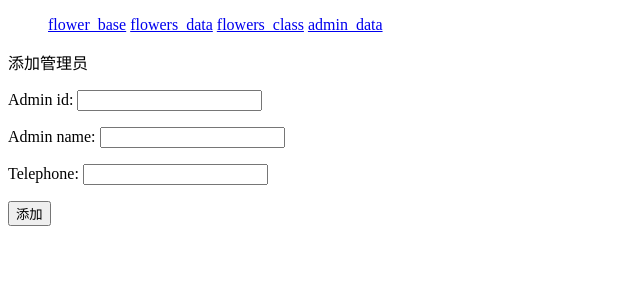
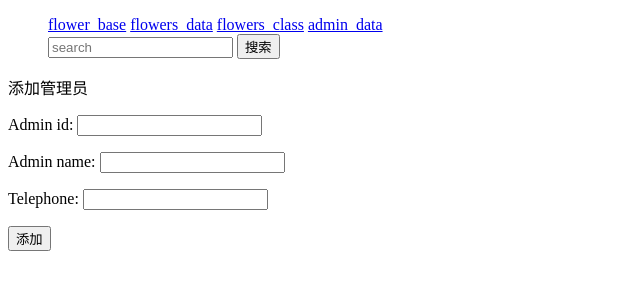
Before and after one commit to txbxxx/Flower_inventory_system, a Django app: page /add_admin in a window 1280 px wide. Shown: the top 300 px of the page, without its empty margins (0-640 px from the left). Run offline with Django 4.2, Linux system fonts and the light colour scheme.

Commit message:
更新了基础搜索花的功能

```diff
--- a/flowers/flowers_base/form.py
+++ b/flowers/flowers_base/form.py
@@ -29,3 +29,7 @@ class adminForm(forms.ModelForm):
     class Meta:
         model = admin_data
         fields = '__all__'
+
+
+class SearchForm(forms.Form):
+    query=forms.CharField()
--- a/flowers/flowers_base/models.py
+++ b/flowers/flowers_base/models.py
@@ -8,6 +8,9 @@ class flower_class(models.Model):
     # 定义类别号、类别名称
     class_id = models.IntegerField(primary_key=True, unique=True)
     class_name = models.CharField(max_length=30, unique=True)
+    #显示类别名字
+    def __str__(self):
+        return self.class_name
 
 
 # 定义鲜花模型
@@ -20,6 +23,10 @@ class flower_data(models.Model):
     price = models.DecimalField(null=True, max_digits=15, decimal_places=2)
     num = models.IntegerField()
 
+    #显示flower的名字
+    def __str__(self):
+        return self.flower_name
+
 
 # 管理员模型
 class admin_data(models.Model):
@@ -27,3 +34,6 @@ class admin_data(models.Model):
     admin_id = models.IntegerField(primary_key=True, unique=True)
     admin_name = models.CharField(max_length=30)
     telephone = models.CharField(max_length=30, null=True)
+    #显示管理员的名字
+    def __str__(self):
+        return self.admin_name
--- a/flowers/flowers_base/templates/flowers_base/base.html
+++ b/flowers/flowers_base/templates/flowers_base/base.html
@@ -16,6 +16,12 @@
         <li><a href="{% url 'flowers_base:flower_data' %}">flowers_data</a> </li>
         <li><a href="{% url 'flowers_base:flower_class' %}">flowers_class</a></li>
         <li><a href="{% url 'flowers_base:admin_data' %}">admin_data</a></li>
+        <li>
+            <form action="{% url 'flowers_base:search_flower' %}" method="get">
+            <input type="text" name="select" placeholder="search">
+            <button type="submit">搜索</button>
+            </form>
+        </li>
     </ul>
     </div>
     {% block content %}
--- a/flowers/flowers_base/urls.py
+++ b/flowers/flowers_base/urls.py
@@ -24,5 +24,6 @@ urlpatterns = [
     path('add_admin', views.add_admin, name="add_admin"),  # 添加Flower class的form表单路由
     path('edit_flower/<int:flower_id>/', views.edit_flower, name="edit_flower"), # 编辑花的信息的路由
     path('delete_flower/<int:flower_id>/', views.delete_flower, name="delete_flower"), # 删除花的信息
-    path('class_flower/<int:class_id>/', views.class_flower, name="class_flower"),
+    path('class_flower/<int:class_id>/', views.class_flower, name="class_flower"), #花的类别
+    path('search/', views.search_flower, name="search_flower"),
 ]
--- a/flowers/flowers_base/views.py
+++ b/flowers/flowers_base/views.py
@@ -1,6 +1,7 @@
 from django.shortcuts import render, redirect
+from django.db.models import Q
 from .models import flower_data, flower_class, admin_data
-from .form import FlowersForm, FlowerClassForm, adminForm
+from .form import FlowersForm, FlowerClassForm, adminForm, SearchForm
 
 
 # Create your views here.
@@ -95,3 +96,11 @@ def class_flower(request, class_id):
     flower = flower_data.objects.filter(classi=class_id)
     context = {'flower': flower}
     return render(request, 'flowers_base/class_flower_list.html', context)
+
+
+#搜索
+def search_flower(request):
+    form = request.GET.get("select")
+    search = flower_data.objects.filter(flower_name__icontains=form)
+    context = {'form': form, 'search': search}
+    return render(request,'flowers_base/search.html',context)
--- a/flowers/flowers_transcaction/models.py
+++ b/flowers/flowers_transcaction/models.py
@@ -13,6 +13,9 @@ class outbound(models.Model):
     outbound_date = models.DateTimeField(auto_now_add=True)
     admin = models.ForeignKey(admin_data, on_delete=models.SET_NULL, null=True)
 
+    def __str__(self):
+        return self.outbound_id
+
 
 # 入库
 class inbound(models.Model):
@@ -22,3 +25,6 @@ class inbound(models.Model):
     inbound_date = models.DateTimeField(auto_now_add=True)
     # 删除对应管理员后字段设置为NULL
     admin = models.ForeignKey(admin_data, on_delete=models.SET_NULL, null=True)
+
+    def __str__(self):
+        return self.inbound_id
--- a/flowers/flowers_transcaction/views.py
+++ b/flowers/flowers_transcaction/views.py
@@ -13,8 +13,8 @@ def inbound(request, flower_id):
     flower = flower_data.objects.get(flower_id=flower_id)
     init_data = {'flowers': flower.flower_name}     #初始化数据，点击哪个花就默认显示哪个花
     if request.method != 'POST': #判断如果不是POST提交请求，则是GET获取请求
+        form = InBoundForm(initial=init_data)  # 就创建一个Form表单并给与初始化值
         form.fields['flowers'].queryset = flower_data.objects.filter(flower_id=flower_id) #限制只允许选择当前花
-        form = InBoundForm(initial=init_data) #就创建一个Form表单并给与初始化值
     else:
         form = InBoundForm(data=request.POST) #提交请求，提交写入的数据
         if form.is_valid():
```
Also changed, not shown: flowers/flowers_base/templates/flowers_base/search.html (added, +10 -0 lines), flowers/flowers_base/migrations/0004_alter_flower_data_price.py (added), flowers/flowers_transcaction/migrations/0003_alter_inbound_flowers_alter_outbound_flowers.py (added), flowers/flowers_transcaction/migrations/0004_alter_inbound_inbound_id_alter_outbound_outbound_id.py (added).
